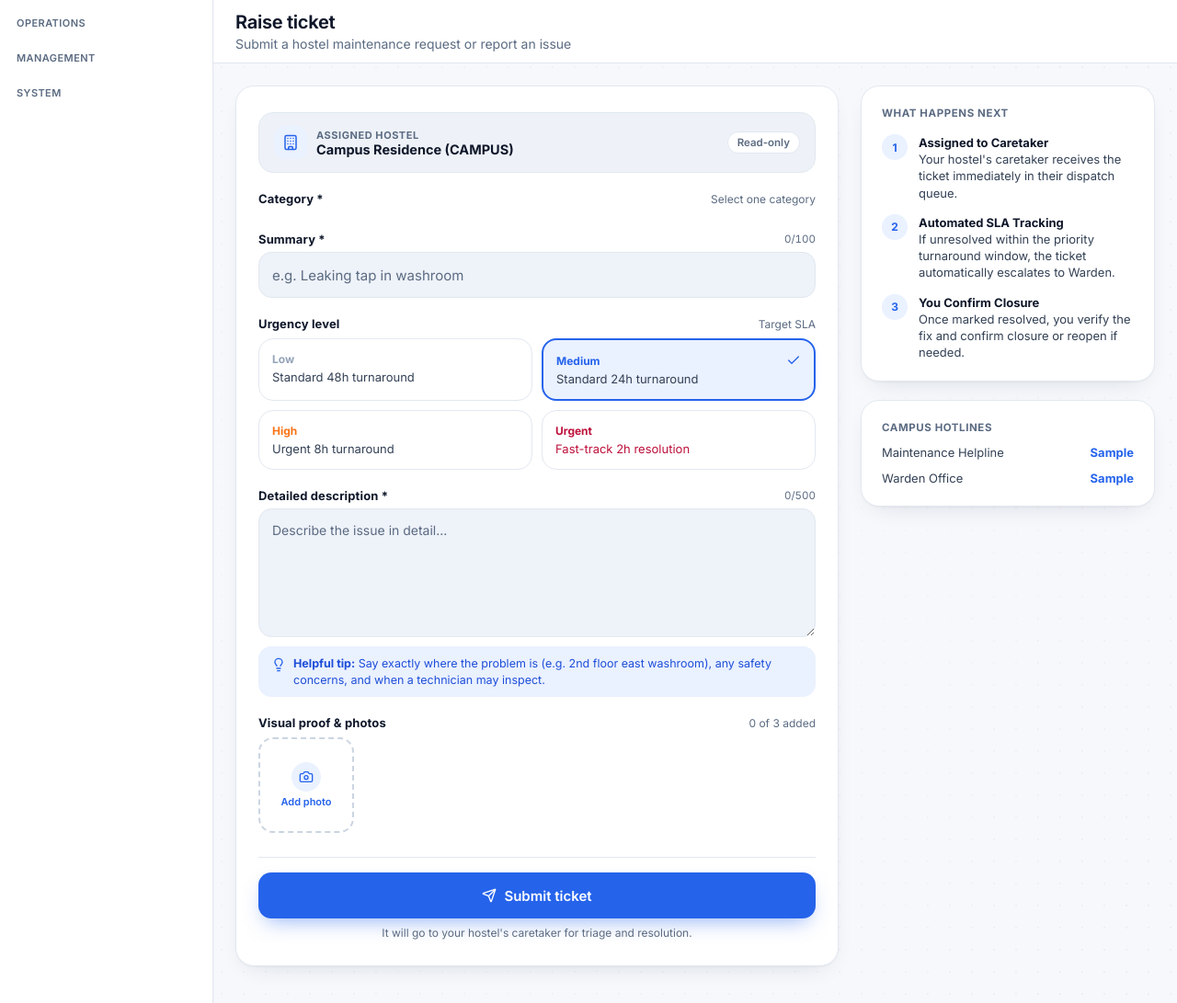
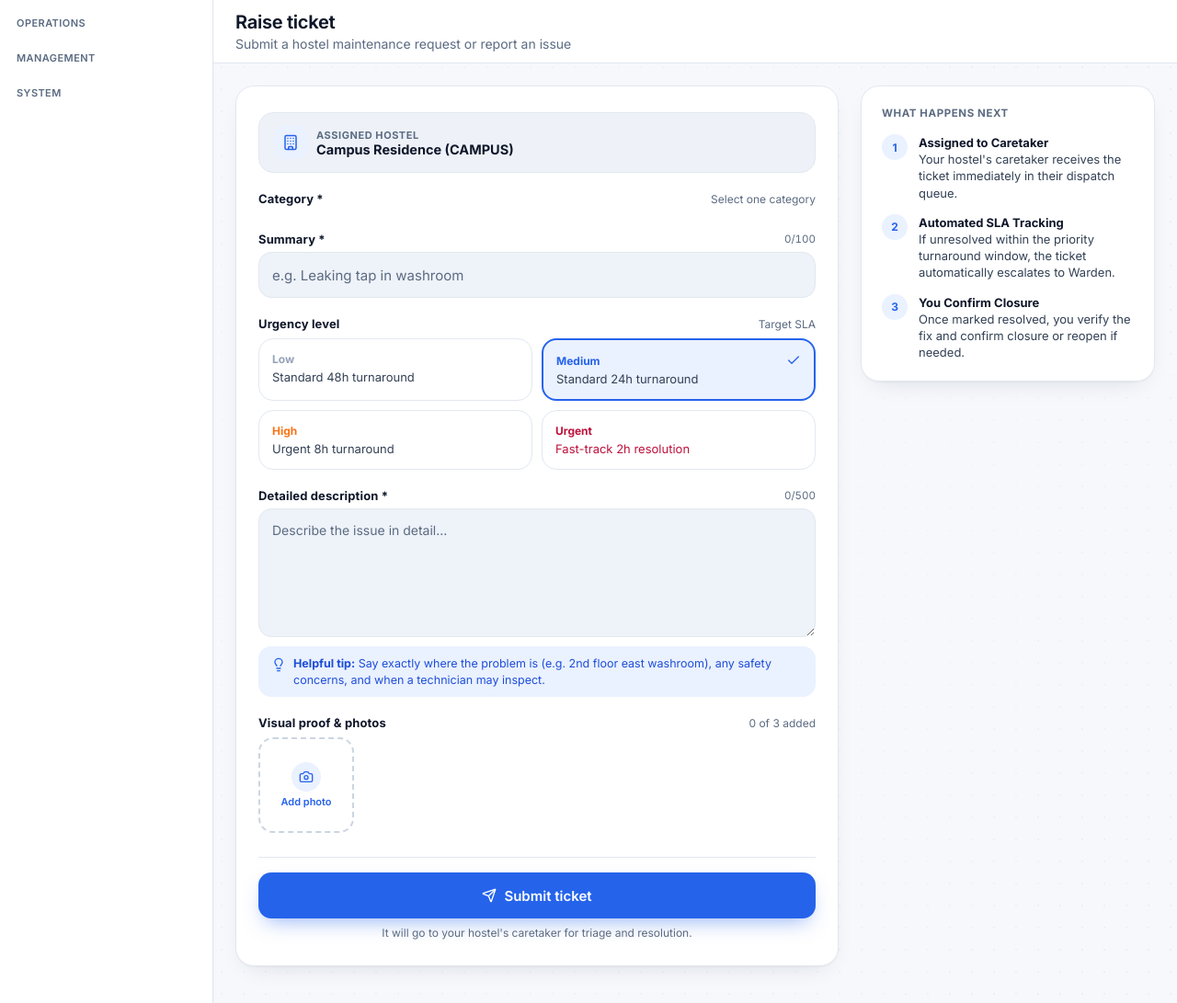
Before and after one commit to Arnov5219/Hostel-Ticket-System, a Django app: template templates/tickets/create.html in a window 1280 px wide. Shown: the part 48-1139 px from the top of the page at 92% size. Run offline with Django 5.2, Linux system fonts and the light colour scheme; the template is opened without the code that fills it: most values are stand-ins (such as "Sample title", 1, 10 or a date in 2020).

Commit message:
style(tickets): remove read-only badge and hotlines card from create ticket view

```diff
--- a/templates/tickets/create.html
+++ b/templates/tickets/create.html
@@ -58,9 +58,6 @@
               </div>
             </div>
           </div>
-          <span class="badge" style="background: var(--bg-surface); color: var(--text-muted); font-size: 11.5px; font-weight: 600; padding: 4px 10px; border-radius: var(--r-chip); border: 1px solid var(--border);">
-            Read-only
-          </span>
         </div>
 
         <input type="hidden" name="hostel" value="{{ request.user.hostel_id }}">
@@ -294,23 +291,6 @@
       </div>
     </div>
 
-    <!-- Emergency Contacts Card -->
-    <div class="card" style="padding: 22px; border-radius: var(--r-card); background: var(--bg-surface); border: 1px solid var(--border); box-shadow: var(--shadow-card); display: flex; flex-direction: column; gap: 12px;">
-      <span style="font-size: 11.5px; font-weight: 700; text-transform: uppercase; letter-spacing: 0.05em; color: var(--text-muted);">CAMPUS HOTLINES</span>
-      {% if help_hotline %}
-        <div style="display: flex; align-items: center; justify-content: space-between; font-size: 13px;">
-          <span style="color: var(--text-secondary);">Maintenance Helpline</span>
-          <a href="tel:{{ help_hotline }}" style="font-weight: 700; color: var(--primary); text-decoration: none;">{{ help_hotline }}</a>
-        </div>
-      {% endif %}
-      {% if help_warden_desk %}
-        <div style="display: flex; align-items: center; justify-content: space-between; font-size: 13px;">
-          <span style="color: var(--text-secondary);">Warden Office</span>
-          <a href="tel:{{ help_warden_desk }}" style="font-weight: 700; color: var(--primary); text-decoration: none;">{{ help_warden_desk }}</a>
-        </div>
-      {% endif %}
-    </div>
-
   </div>
 
 </div>
```
